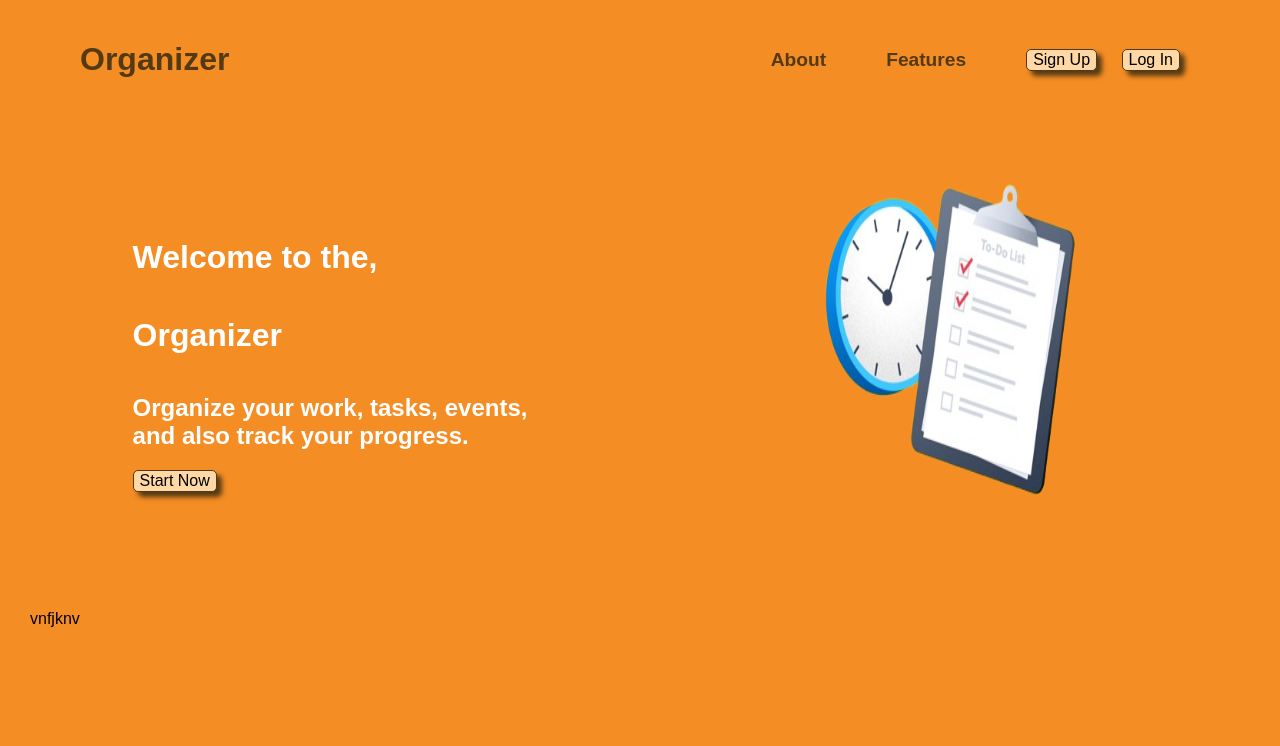
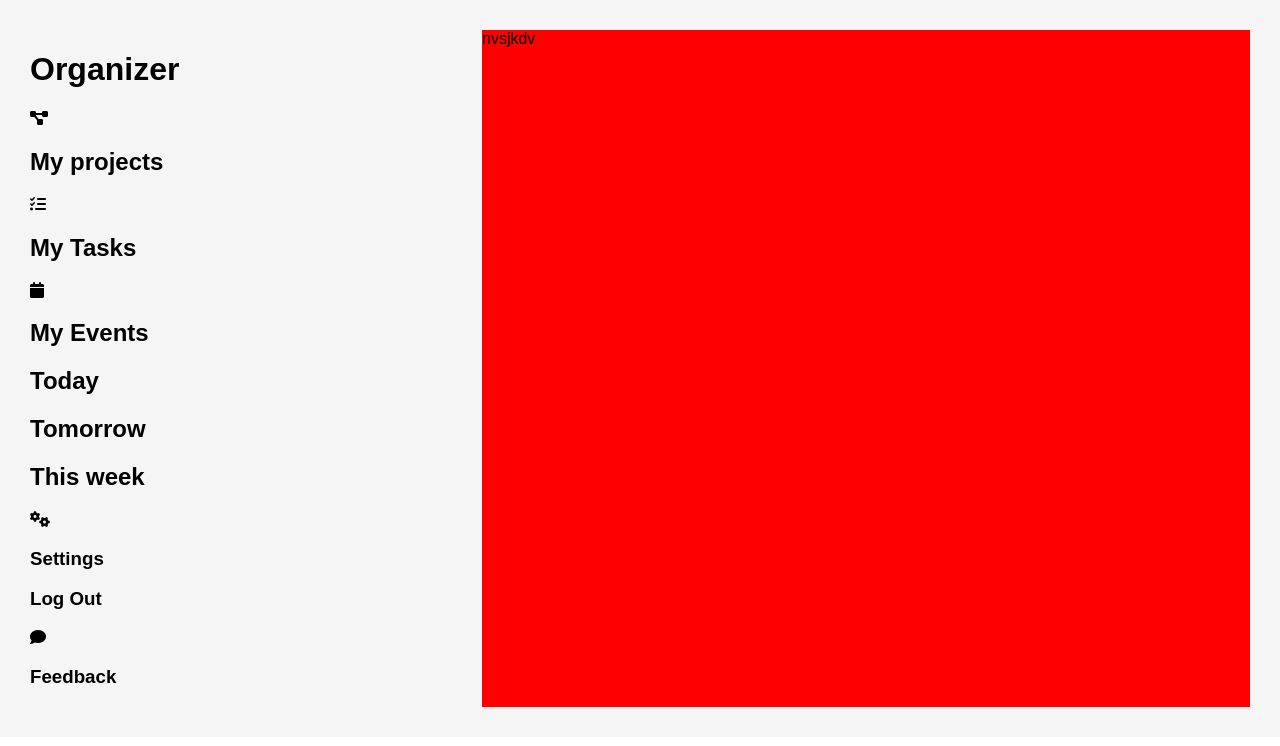
Before and after one commit to SrijanDahal/ToDoList, a website built with webpack: page src/template.html in a window 1280 px wide. Built offline with nearby package versions, Linux system fonts and the light colour scheme.

Commit message:
Added some icons and div in the navigation page of the site.

```diff
--- a/src/CSS/style.css
+++ b/src/CSS/style.css
@@ -2,10 +2,13 @@
     background-color: rgba(244, 122, 0, 0.854);
     font-family: Arial, sans-serif;
     margin: 0;
-    padding: 10px 30px 0px 30px;
+    padding: 0;
 }
 
 /* Header part of the page */
+.landing-page {
+    display: none;
+}
 .headerLinks {
     display: flex;
     justify-content: space-between;
@@ -77,7 +80,7 @@
 
 .texts h1 {
     font-size: 2em;
-    margin-bottom: 20px;
+    margin-bottom: 0px;
 }
 
 .image {
@@ -105,4 +108,20 @@
 
 .main-page-todolist {
     display: block;
+    background-color: #ffd8a5;
 }
+
+/* Container of the to-do list */
+
+.container-mainPage {
+    display: grid;
+    grid-template-columns: 1fr auto;
+    padding: 30px;
+    background-color: whitesmoke;
+}
+
+.contentsForThePage {
+    background-color: red;
+    width: 60vw;
+    grid-column: 2/3;
+}
--- a/src/index.js
+++ b/src/index.js
@@ -1,95 +1,3 @@
 import './CSS/style.css';
 import './images/todo-removebg-preview.png';
-import {signUpPage} from './javascript/signup.js';
-import {loginPage} from './javascript/login.js';
-import './html/mainPage.html';
-
-// Importing the functions from the signup.js and login.js files
-const signupPage = signUpPage();
-document.body.appendChild(signupPage);
-
-const loginPage1= loginPage();
-document.body.appendChild(loginPage1);
-
-// Selecting the elements
-const body = document.querySelector('body');    // Selecting the body element
-const landingPage = document.querySelector('.landing-page');  // Selecting the landing page
-const mainLandingPage = document.querySelector('.heading-landing-page');   // Selecting the main element
-const buttons = document.querySelectorAll('.buttonsSignUP');  // Selecting the buttons
-const loginButton = document.querySelector('.buttonsLogIn'); // Selecting the login button
-const submitButtonSingUp = document.querySelector('.submitButtonSingUp'); // Selecting the singup page submit button
-const submitButtonLogIn = document.querySelector('.submitButtonLogin'); // Selecting the login page submit button
-const inputsLogIn = document.querySelectorAll('.inputLogin'); // Selecting the login page input fields
-const inputSingUp = document.querySelectorAll('.inputSingUp'); // Selecting the signup page input fields
-const mainpage = document.querySelector('.main-page-todolist'); // Selecting the main page of the todo list
-
-// calling the functions
-bodyStyle();
-functionlaityOfButtons();
-
-
-// Creating the styles of the body based on the page the user in
-function bodyStyle() {
-    if(window.getComputedStyle(landingPage).display === 'block') {
-        body.style.backgroundColor = 'rgba(244, 122, 0, 0.854)';
-    }
-
-    else {
-        body.style.backgroundColor = 'rgba(255, 255, 255, 0.5)';
-        }
-}
-
-function functionlaityOfButtons() {
-    // Creating a Event Listener in the submit button of the login page
-    submitButtonLogIn.addEventListener('click', () => {
-        // Checking if the input fields are empty
-        const isEmpty = Array.from(inputsLogIn).some(input => input.value === '');
-        // Checking if the input fields are empty
-        if (isEmpty) {
-            alert('Please fill in all the fields');
-
-        }
-        else {
-            loginPage1.style.display = 'none';
-            // Clear all inputs
-            inputsLogIn.forEach(input => input.value = '');
-        }
-
-    });
-
-    // Creating a Event Listener in the submit button of the signup page
-    submitButtonSingUp.addEventListener('click', () => {
-        // Checking if the input fields are empty
-        const isEmpty = Array.from(inputSingUp).some(input => input.value === '');
-
-        // Checking if the input fields are empty
-        if (isEmpty) {
-            alert('Please fill in all the fields');
-        }
-
-        else {
-            signupPage.style.display = 'none';
-            // Clear all inputs
-            inputSingUp.forEach(input => input.value = '');
-        }
-    });
-
-    // Creating a Event Listener in the login button that would direct the user to the login page
-    loginButton.addEventListener('click', () => {
-        mainLandingPage.style.display = 'none';
-        signupPage.style.display = 'none';
-        loginPage1.style.display = 'block';
-    }
-    );
-
-    // Creating a Event Listener in the buttons that would direct the user to the signup page
-    buttons.forEach((button) => {
-        button.addEventListener('click', () => {
-            if (button.textContent === 'Sign Up' || button.textContent === 'Start Now') {
-                mainLandingPage.style.display = 'none';
-                loginPage1.style.display = 'none';
-                signupPage.style.display = 'block';
-            }
-        });
-    });
-}
+import './javascript/logic_landingpage.js';
--- /dev/null
+++ b/src/javascript/logic_landingpage.js
@@ -0,0 +1,101 @@
+import {signUpPage} from './signup.js';
+import {loginPage} from './login.js';
+
+// Importing the functions from the signup.js and login.js files
+const signupPage = signUpPage();
+document.body.appendChild(signupPage);
+
+const loginPage1= loginPage();
+document.body.appendChild(loginPage1);
+
+// Selecting the elements
+const body = document.querySelector('body');    // Selecting the body element
+const landingPage = document.querySelector('.landing-page');  // Selecting the landing page
+const mainLandingPage = document.querySelector('.heading-landing-page');   // Selecting the main element
+const buttons = document.querySelectorAll('.buttonsSignUP');  // Selecting the buttons
+const loginButton = document.querySelector('.buttonsLogIn'); // Selecting the login button
+const submitButtonSingUp = document.querySelector('.submitButtonSingUp'); // Selecting the singup page submit button
+const submitButtonLogIn = document.querySelector('.submitButtonLogin'); // Selecting the login page submit button
+const inputsLogIn = document.querySelectorAll('.inputLogin'); // Selecting the login page input fields
+const inputSingUp = document.querySelectorAll('.inputSingUp'); // Selecting the signup page input fields
+const mainpage = document.querySelector('.main-page-todolist'); // Selecting the main page of the todo list
+
+// calling the functions
+bodyStyle();
+
+
+// Creating the styles of the body based on the page the user in
+function bodyStyle() {
+    if(window.getComputedStyle(landingPage).display === 'block') {
+        body.style.backgroundColor = 'rgba(244, 122, 0, 0.854)';
+    }
+
+    else {
+        body.style.backgroundColor = 'rgba(255, 255, 255, 0.5)';
+        }
+}
+
+// Creating a Event Listener in the submit button of the login page
+submitButtonLogIn.addEventListener('click', () => {
+    // Checking if the input fields are empty
+    const isEmpty = Array.from(inputsLogIn).some(input => input.value === '');
+    // Checking if the input fields are empty
+    if (isEmpty) {
+        alert('Please fill in all the fields');
+
+    }
+    else {
+        mainpage.style.display = 'block';
+        landingPage.style.display = 'none';
+        loginPage1.style.display = 'none';
+        body.style.backgroundColor = '#ffd8a5';
+        body.style.margin = '0';
+        body.style.padding = '0';
+        // Clear all inputs
+        inputsLogIn.forEach(input => input.value = '');
+    }
+
+});
+
+// Creating a Event Listener in the submit button of the signup page
+submitButtonSingUp.addEventListener('click', () => {
+    // Checking if the input fields are empty
+    const isEmpty = Array.from(inputSingUp).some(input => input.value === '');
+
+    // Checking if the input fields are empty
+    if (isEmpty) {
+        alert('Please fill in all the fields');
+    }
+
+    else {
+        mainpage.style.display = 'block';
+        landingPage.style.display = 'none';
+        signupPage.style.display = 'none';
+        body.style.backgroundColor = '#ffd8a5';
+        body.style.margin = '0';
+        body.style.padding = '0';
+        // Clear all inputs
+        inputSingUp.forEach(input => input.value = '');
+    }
+});
+
+
+
+// Creating a Event Listener in the login button that would direct the user to the login page
+loginButton.addEventListener('click', () => {
+    mainLandingPage.style.display = 'none';
+    signupPage.style.display = 'none';
+    loginPage1.style.display = 'block';
+}
+);
+
+// Creating a Event Listener in the buttons that would direct the user to the signup page
+buttons.forEach((button) => {
+    button.addEventListener('click', () => {
+        if (button.textContent === 'Sign Up' || button.textContent === 'Start Now') {
+            mainLandingPage.style.display = 'none';
+            loginPage1.style.display = 'none';
+            signupPage.style.display = 'block';
+        }
+    });
+});
--- a/src/javascript/login.js
+++ b/src/javascript/login.js
@@ -24,7 +24,7 @@
 
     // Creating the heading for the page
     function HeadingForThePage() {
-        const heading = document.createElement('h1');
+        const heading = document.createElement('h2');
         heading.className = 'heading-loginPage';
         heading.textContent = 'Login';
         divForPage.appendChild(heading);
--- a/src/javascript/signup.js
+++ b/src/javascript/signup.js
@@ -27,7 +27,7 @@
 
     // Creating the heading for the page
     function HeadingForThePage() {
-        const heading = document.createElement('h1');
+        const heading = document.createElement('h2');
         heading.className = 'heading-signUpPage';
         heading.textContent = 'Sign Up';
         divForPage.appendChild(heading);
--- a/src/template.html
+++ b/src/template.html
@@ -5,6 +5,7 @@
     <meta name="viewport" content="width=device-width, initial-scale=1.0">
     <title>Document</title>
     <link rel="stylesheet" href="./CSS/style.css">
+    <link href="https://cdnjs.cloudflare.com/ajax/libs/font-awesome/6.7.2/css/all.min.css" rel="stylesheet">
 </head>
 
 <body>
@@ -47,20 +48,68 @@
      <!-- This is the page user will be directed to after loggin or singin up.-->
     <div class="main-page-todolist">
         <div class="container-mainPage">
-            <div class="contentsForThePage">
-                <!-- This would contain the content of the users todo list.-->
-                    vnfjknv
-            </div>
-
             <div class="sidebar"> <!-- This would have a bunch of links that would display features and settings of the site.-->
                 <div class="features">
                     <!-- This is all the buttons that would display the projects, todo taxks and events.-->
+                    <div class="logoAndIcons">
 
+                        <!-- A div for the logo-->
+                        <div class="logo">
+                            <h1>Organizer</h1>
+                        </div>
+
+                        <!-- A div for the features of the site-->
+                        <div class="features-links">
+                            <div class="projects">
+                                <i class="fa-solid fa-diagram-project"></i>
+                                <h2>My projects</h2>
+                            </div>
+                            <div class="tasks">
+                                <i class="fa-solid fa-list-check"></i>
+                                <h2>My Tasks</h2>
+                            </div>
+                            <div class="events">
+                                <i class="fa-solid fa-calendar"></i>
+                                <h2>My Events</h2>
+                            </div>
+                        </div>
+
+                        <!-- The div for the tasks for the specific dates-->
+                        <div class="dates">
+                            <h2>Today</h2>
+                            <h2>Tomorrow</h2>
+                            <h2>This week</h2>
+                        </div>
+                    </div>
                 </div>
+
+                <!-- A div for the seetings-->
                 <div class="settings">
                     <!-- This would contain the settings for the site.-->
+                    <div class="settings">
+                        <div class="settings-logo">
+                            <i class="fa-solid fa-gears"></i>
+                            <h3>Settings</h3>
+                        </div>
+                        <h3>Log Out</h3>
+                    </div>
+                </div>
 
+                <!-- A div for the feedback for the page-->
+                <div class="feedback">
+                    <i class="fa-solid fa-comment"></i>
+                    <h3>Feedback</h3>
                 </div>
+            </div>
+
+
+            <div class="contentsForThePage">
+
+                nvsjkdv
+                <!-- This would contain the content of the users todo list.-->
+                 <div class="contents">
+
+                 </div>
             </div>
         </div>
     </div>
```
Also changed, not shown: 1 other file.
